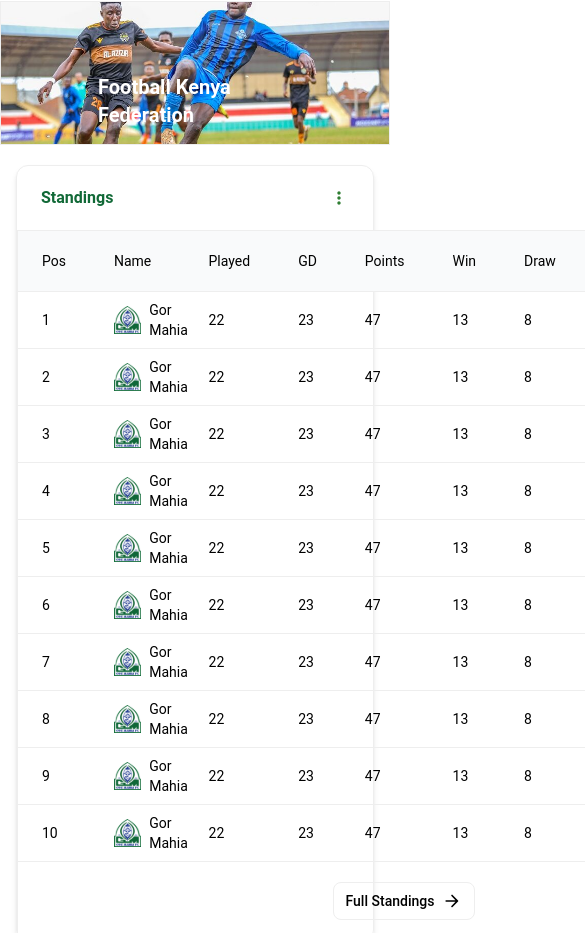
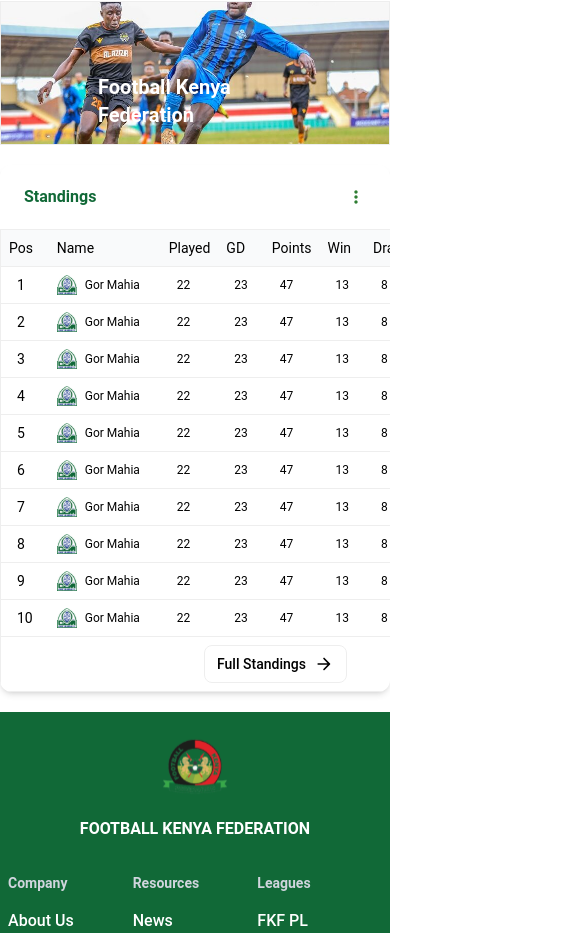
Before and after one commit to Ase020/footballkenya, a React (Vite) app: page / in a window 390 px wide. Shown: the part 7461-8394 px from the top of the page, 585 px wide, since content can reach past the window. Built offline with nearby package versions, Linux system fonts and the light colour scheme.

Commit message:
responsive table

```diff
--- a/src/pages/home/sections/Hero.jsx
+++ b/src/pages/home/sections/Hero.jsx
@@ -5,8 +5,8 @@ const Hero = () => {
   return (
     <Carousel
       className="w-full h-96 md:h-[680px]"
-      prevArrow={false}
-      nextArrow={false}
+      prevArrow={() => {}}
+      nextArrow={() => {}}
       autoplay
       autoplayDelay={5000}
       loop
--- a/src/pages/home/sections/Table.jsx
+++ b/src/pages/home/sections/Table.jsx
@@ -6,35 +6,51 @@ import { gor } from "../../../assets";
 
 const Table = () => {
   return (
-    <div className="flex rounded-xl flex-col px-4 sm:px-8 md:px-20 lg:px-28 my-5 md:my-10">
-      <div className="border shadow-md rounded-xl">
+    <div className="flex rounded-xl flex-col sm:px-8 md:px-20 lg:px-28 my-5 md:my-10">
+      <div className="shadow-md rounded-xl overflow-x-auto">
         <div className="flex-between px-6 py-5">
           <h4 className="text-primary text-base font-semibold">Standings</h4>
           <MoreVertRoundedIcon fontSize="small" color="success" />
         </div>
 
         <table
-          className="w-full table-auto"
+          className="w-full table-auto "
           cellPadding="0"
           cellSpacing="0"
           border="0"
         >
           <thead>
             <tr className="border bg-[#F9FAFB]">
-              <th className="text-left text-sm font-normal px-6 py-5">Pos</th>
-              <th className="text-left text-sm font-normal px-6 py-5">Name</th>
-              <th className="text-left text-sm font-normal px-6 py-5">
+              <th className="text-left text-sm font-normal px-2 md:px-6 py-2 md:py-5">
+                Pos
+              </th>
+              <th className="text-left min-w-[112px] text-sm font-normal px-2 md:px-6 py-2 md:py-5">
+                Name
+              </th>
+              <th className="text-left text-sm font-normal px-2 md:px-6 py-2 md:py-5">
                 Played
               </th>
-              <th className="text-left text-sm font-normal px-6 py-5">GD</th>
-              <th className="text-left text-sm font-normal px-6 py-5">
+              <th className="text-left text-sm font-normal px-2 md:px-6 py-2 md:py-5">
+                GD
+              </th>
+              <th className="text-left text-sm font-normal px-2 md:px-6 py-2 md:py-5">
                 Points
               </th>
-              <th className="text-left text-sm font-normal px-6 py-5">Win</th>
-              <th className="text-left text-sm font-normal px-6 py-5">Draw</th>
-              <th className="text-left text-sm font-normal px-6 py-5">Lose</th>
-              <th className="text-left text-sm font-normal px-6 py-5">GF</th>
-              <th className="text-left text-sm font-normal px-6 py-5">GA</th>
+              <th className="text-left text-sm font-normal px-2 md:px-6 py-2 md:py-5">
+                Win
+              </th>
+              <th className="text-left text-sm font-normal px-2 md:px-6 py-2 md:py-5">
+                Draw
+              </th>
+              <th className="text-left text-sm font-normal px-2 md:px-6 py-2 md:py-5">
+                Lose
+              </th>
+              <th className="text-left text-sm font-normal px-2 md:px-6 py-2 md:py-5">
+                GF
+              </th>
+              <th className="text-left text-sm font-normal px-2 md:px-6 py-2 md:py-5">
+                GA
+              </th>
             </tr>
           </thead>
 
@@ -45,13 +61,13 @@ const Table = () => {
           </tbody>
 
           <tfoot>
-            <tr className="border font-normal mx-auto">
-              <td colSpan={10} className="px-6 py-5">
+            <tr className="border font-normal md:mx-auto">
+              <td colSpan={10} className="px-6 py-2 md:py-5">
                 <Link
                   to="/"
                   className="flex items-center gap-2 px-3 py-2 rounded-lg border w-fit mx-auto"
                 >
-                  <span className="text-sm font-medium text-center">
+                  <span className="text-sm font-medium md:text-center">
                     Full Standings
                   </span>
                   <ArrowForwardRoundedIcon fontSize="small" />
@@ -70,19 +86,19 @@ export default Table;
 const TableContent = ({ pos }) => {
   return (
     <tr className="border font-normal">
-      <td className="text-left text-sm px-6 py-2">{pos}</td>
-      <td className="flex items-center gap-2 text-left text-sm font-normal px-6 py-2">
-        <img src={gor} alt="" className="h-7 w-7 object-cover" />
-        <span className="text-sm font-normal">Gor Mahia</span>
+      <td className="text-left text-sm px-4 md:px-6 py-2">{pos}</td>
+      <td className="flex items-center gap-2 text-left text-sm px-2 md:px-6 py-2">
+        <img src={gor} alt="" className="h-5 md:h-7 w-5 md:w-7 object-cover" />
+        <span className="text-xs md:text-sm">Gor Mahia</span>
       </td>
-      <td className="text-left text-sm font-normal px-6 py-2">22</td>
-      <td className="text-left text-sm font-normal px-6 py-2">23</td>
-      <td className="text-left text-sm font-normal px-6 py-2">47</td>
-      <td className="text-left text-sm font-normal px-6 py-2">13</td>
-      <td className="text-left text-sm font-normal px-6 py-2">8</td>
-      <td className="text-left text-sm font-normal px-6 py-2">1</td>
-      <td className="text-left text-sm font-normal px-6 py-2">46</td>
-      <td className="text-left text-sm font-normal px-6 py-2">13</td>
+      <td className="text-left text-xs md:text-sm px-4 md:px-6 py-2">22</td>
+      <td className="text-left text-xs md:text-sm px-4 md:px-6 py-2">23</td>
+      <td className="text-left text-xs md:text-sm px-4 md:px-6 py-2">47</td>
+      <td className="text-left text-xs md:text-sm px-4 md:px-6 py-2">13</td>
+      <td className="text-left text-xs md:text-sm px-4 md:px-6 py-2">8</td>
+      <td className="text-left text-xs md:text-sm px-4 md:px-6 py-2">1</td>
+      <td className="text-left text-xs md:text-sm px-4 md:px-6 py-2">46</td>
+      <td className="text-left text-xs md:text-sm px-4 md:px-6 py-2">13</td>
     </tr>
   );
 };
```
